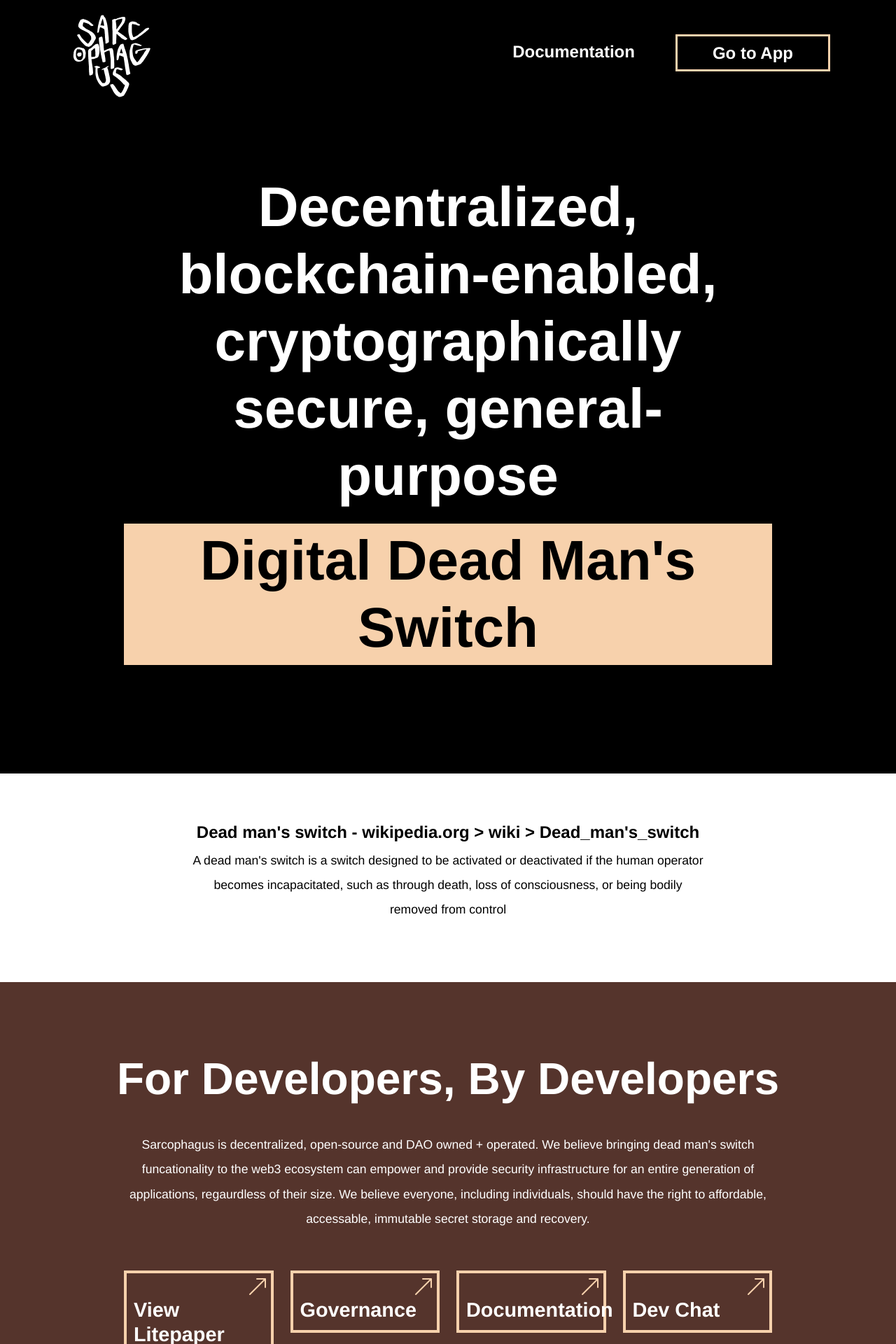
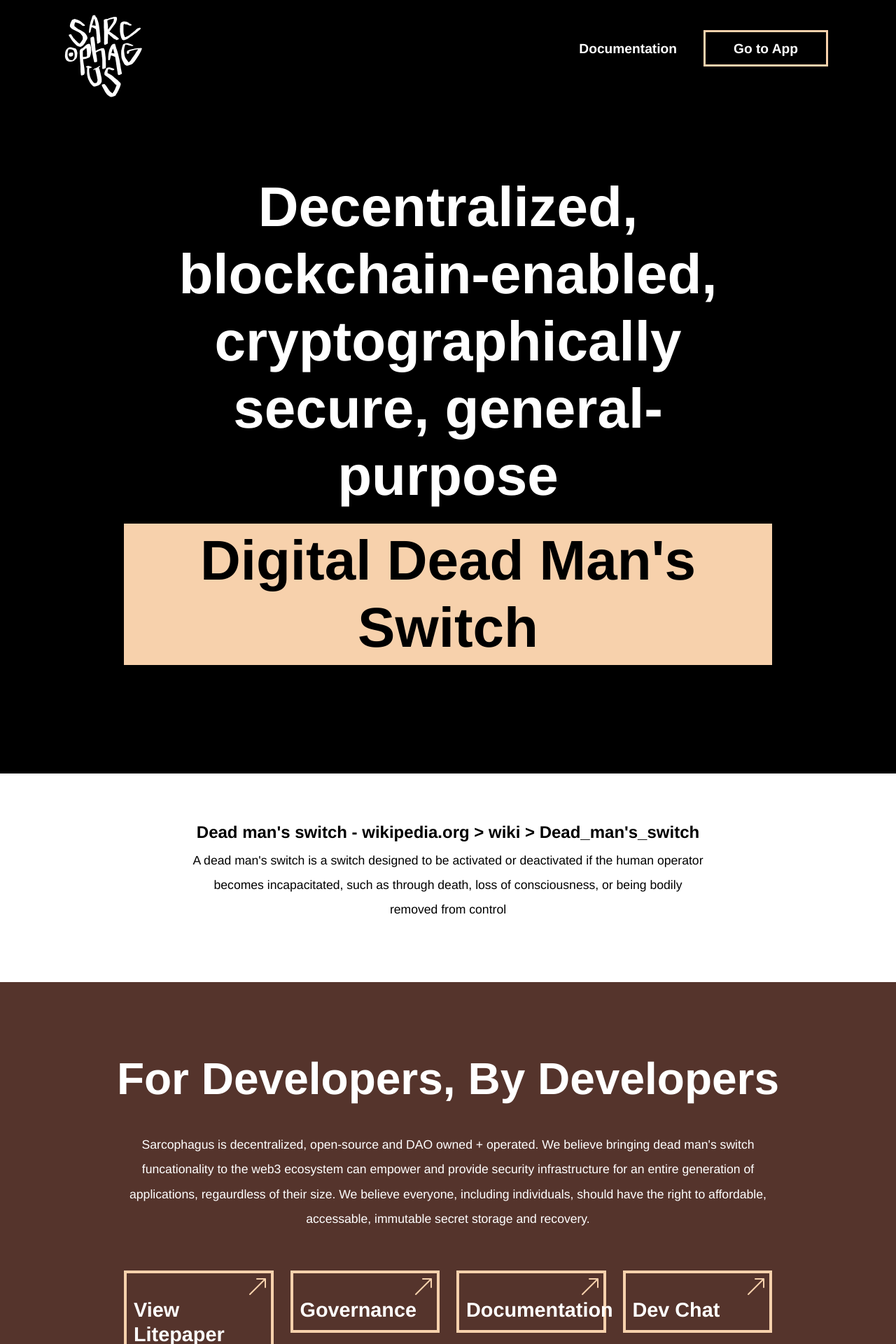
Before and after one commit to sarcophagus-org/marketing_site, a Jekyll site: the page built from index.markdown, in a window 1280 px wide. Shown: the top 1920 px of the page at 70% size. Built offline with Jekyll 4.4.1, drawn with Linux system fonts in a browser that asks for light colours; comment, search, counter and statistics services are not loaded.

Commit message:
mobile fixes

```diff
--- a/_includes/header.html
+++ b/_includes/header.html
@@ -1,24 +1,20 @@
-<div id="nav">
+<nav class="navbar navbar-expand-lg navbar-dark">
   <div class="container">
-		<nav class="navbar navbar-expand-lg navbar-dark">
-		  <div class="container-fluid">
-		    <!-- Logo -->
     <a class="navbar-brand" href="/">
-		      <img src="{{ site.baseurl }}/assets/img/sarco-logo-white.png" alt="Logo"/>
+      <img src="{{ site.baseurl }}/assets/img/sarco-logo-white.png" alt="Logo" width="132" height="132">
     </a>
-
-		    <!-- Navbar links -->
-		    <div class="justify-content-end" id="navbarNav">
+    <button class="navbar-toggler" type="button" data-bs-toggle="collapse" data-bs-target="#navbarNav" aria-controls="navbarNav" aria-expanded="false" aria-label="Toggle navigation">
+      <span class="navbar-toggler-icon"></span>
+    </button>
+    <div class="collapse navbar-collapse justify-content-end" id="navbarNav">
       <ul class="navbar-nav">
         <li class="nav-item">
           <a class="nav-link" href="https://sarcopahgus.notion.site/Sarcophagus-Documentation-9d9044719669401a8738a1b9059333cf" target="_blank">Documentation</a>
         </li>
         <li class="nav-item">
-		          <a class="app-link-button" href="https://app.dev.sarcophagus.io/" target="_blank">Go to App</a>
+          <a class="nav-link app-link-button" href="https://app.dev.sarcophagus.io/" target="_blank">Go to App</a>
         </li>
       </ul>
     </div>
   </div>
 </nav>
-	</div>
-</div>
--- a/_layouts/home.html
+++ b/_layouts/home.html
@@ -183,7 +183,7 @@
 		</div>
 
 		<!-- hidden on small views -->
-		<div class="row d-sm-none d-md-none d-lg-flex">
+		<div class="row d-none d-lg-flex">
 
 			<div class="col-4">
 				<div id="radioImg">
--- a/assets/css/main.css
+++ b/assets/css/main.css
@@ -43,42 +43,34 @@
 	color: inherit!important;
 }
 
-
-#nav {
-	background-color: #000;
-}
-
-
 .navbar-dark {
 	background-color: #000;
 	color: #fff;
 	font-family: Helvetica, sans-serif;
-	font-size: 1.5em;
 	font-weight: 800;
-
-}
-
-.navbar-dark a {
-	color: #fff;
+	font-size: 1.2em;
 }
 
 .nav-item {
-	margin-left: 50px;
+	padding-left: 15px;
+	padding-right: 15px;
+	padding-bottom: 15px;
+}
+
+.navbar-nav {
 	text-align: center;
 }
 
-.nav-link {
-	margin-top: -10px;
-}
 
 .app-link-button {
 	background-color: #000;
 	border: 3px solid #fff; /* changes */
-	padding: 10px 50px 10px 50px;
 	border-radius: 0px;
 	font-family: Helvetica, sans-serif;
 	font-weight: 800;
 	font-size: 1em;
+	margin-top: -5px;
+	padding: 10px 40px 8px 40px!important;
 }
 
 .app-link-button:hover {
@@ -282,6 +274,7 @@
 	padding-top: 20px;
 	padding-bottom: 80px;
 }
+
 .social-icons li {
 	padding-left: 20px;
 	padding-right: 20px;
@@ -318,6 +311,10 @@
     .footer-links {
     	margin-top: 50px;
     }
+    .social-icons li {
+		padding-left: 5px;
+		padding-right: 5px;
+	}
 }
 
 
```
Also changed, not shown: 4 other files. Lines whose indentation alone changed are shown as unchanged.
